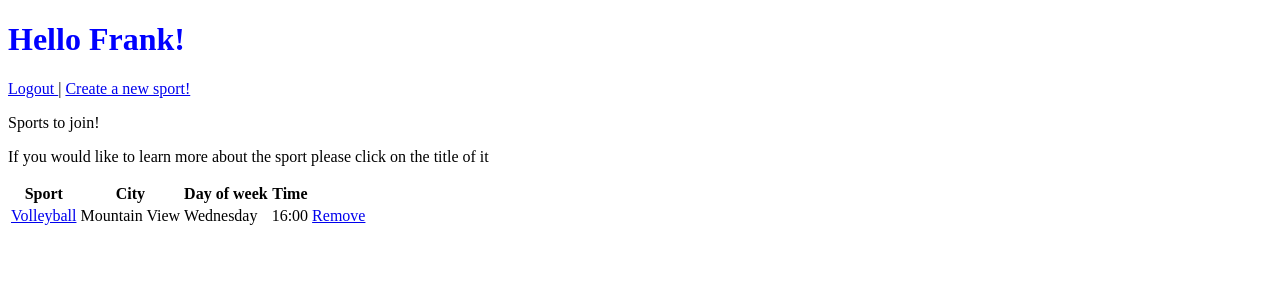
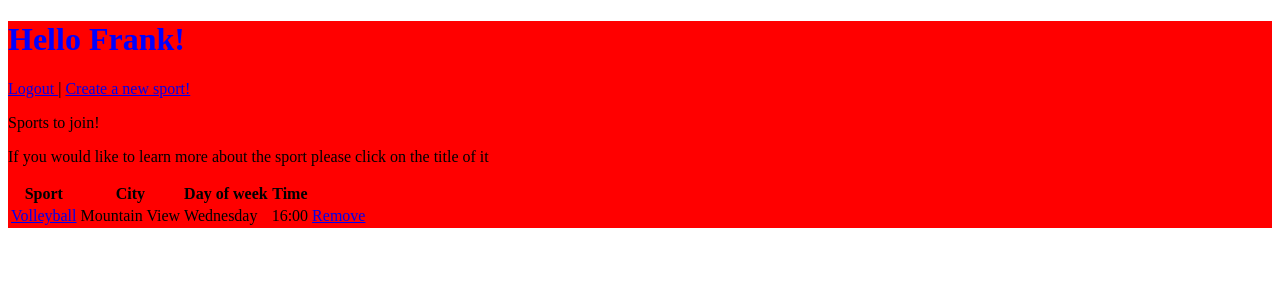
Before and after one commit to FrankHurtado50/Sports-Link, a Django app: template sportsPageApp/templates/dashboard.html in a window 1280 px wide. Shown: the top 300 px of the page. Run offline with Django 3.2, Linux system fonts and the light colour scheme; the template is opened without the code that fills it: values that come from a table or form of the project are taken from there, others are empty; data comes from the database, SQL or seed files in the repository; both versions use the stored data as it was after the commit.

Commit message:
added some css

```diff
--- a/sportsPageApp/static/css/dashboard_css.css
+++ b/sportsPageApp/static/css/dashboard_css.css
@@ -1,3 +1,8 @@
 h1{
     color: blue;
 }
+
+
+.container {
+    background-color: red;
+}
--- a/sportsPageApp/templates/dashboard.html
+++ b/sportsPageApp/templates/dashboard.html
@@ -8,6 +8,7 @@
     <title>Document</title>
     <link rel="stylesheet" type="text/css" href="{% static 'css/dashboard_css.css' %}">
 </head>
+<div class="container">
 <body>
     <h1>Hello {{ logged_in_user.first_name }}!</h1>
     <a href="/logout">Logout </a> |
@@ -36,5 +37,6 @@
             {% endfor %}
         </tbody>
     </table>
+</div>
 </body>
 </html>
```
Also changed, not shown: db.sqlite3.
